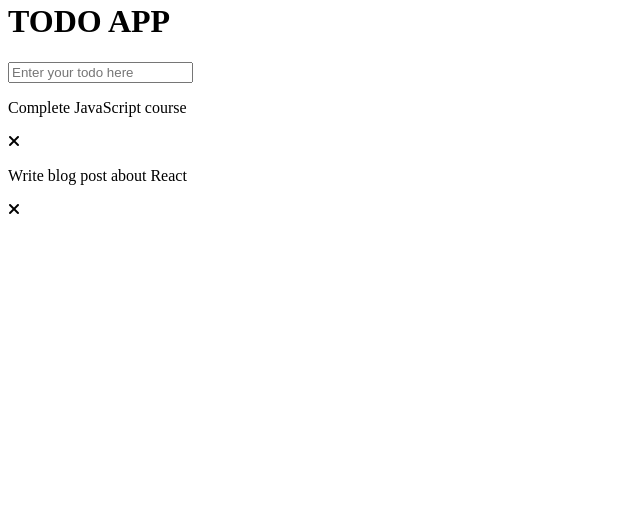
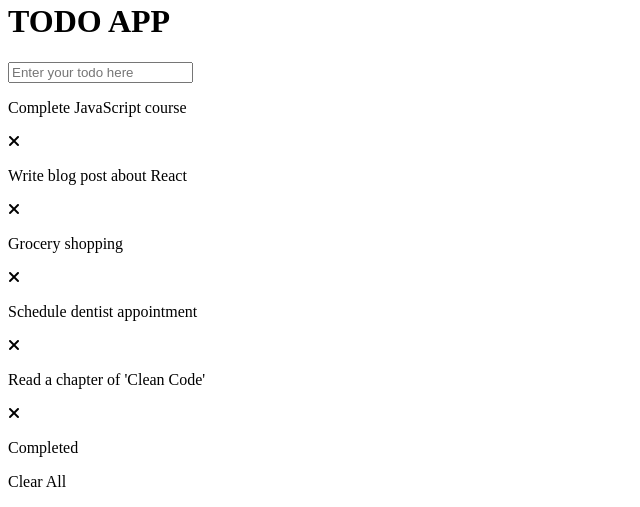
Before and after one commit to RA123KESH/TodoHtml, a plain HTML site: page index.html in a window 1280 px wide. Shown: the part 634-1141 px from the top of the page, without its empty margins (0-640 px from the left). Before the commit the page ends 869 px from the top, so only its background shows below. Drawn offline with Linux system fonts and the light colour scheme.

Commit message:
Adding the another content

```diff
--- a/index.html
+++ b/index.html
@@ -20,6 +20,21 @@
 <p>Write blog post about React</p>
 <p><i class="fa-solid fa-xmark"></i></p>
 
+<p>Grocery shopping</p>
+<p><i class="fa-solid fa-xmark"></i></p>
+
+<p>Schedule dentist appointment</p>
+<p><i class="fa-solid fa-xmark"></i></p>
+
+<p>Read a chapter of 'Clean Code'</p>
+<p><i class="fa-solid fa-xmark"></i></p>
+
+<p>Completed</p>
+
+
+<p>Clear All</p>
+
+
 
 </body>
 </html>
```
